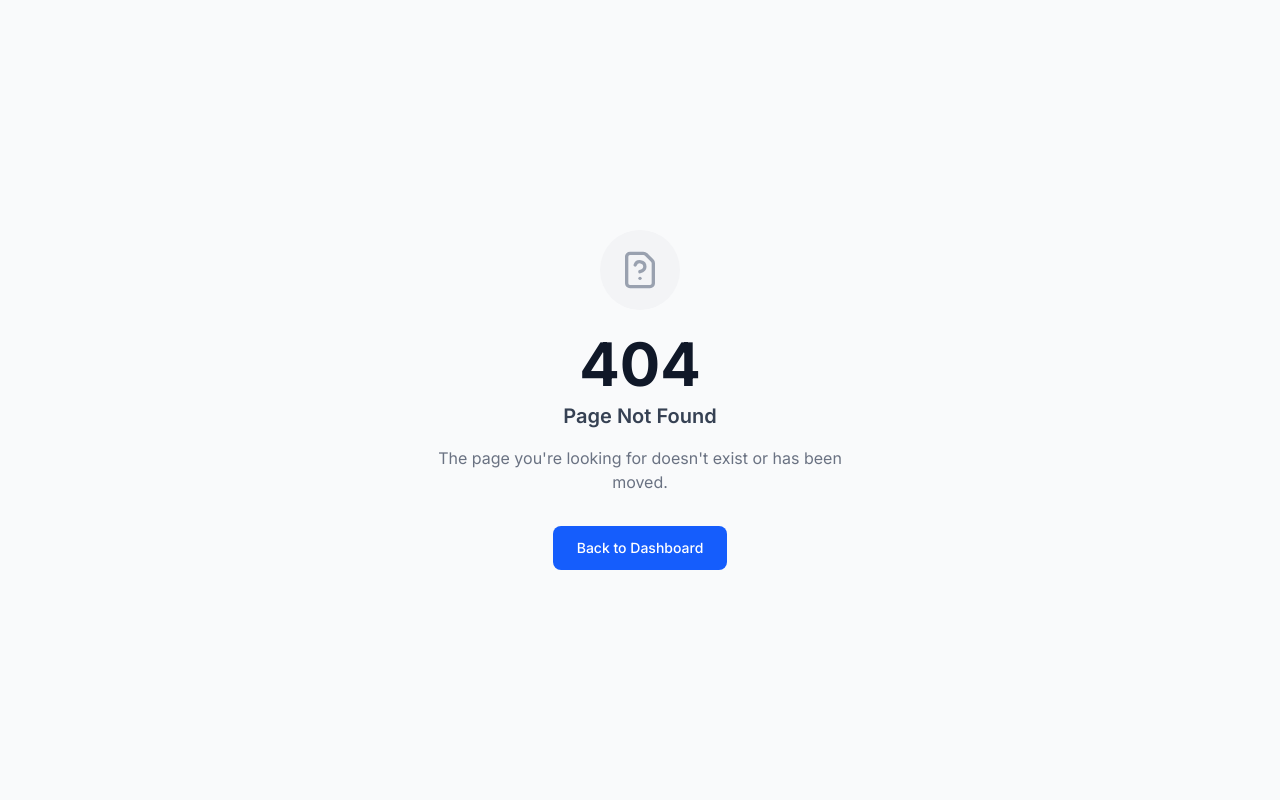
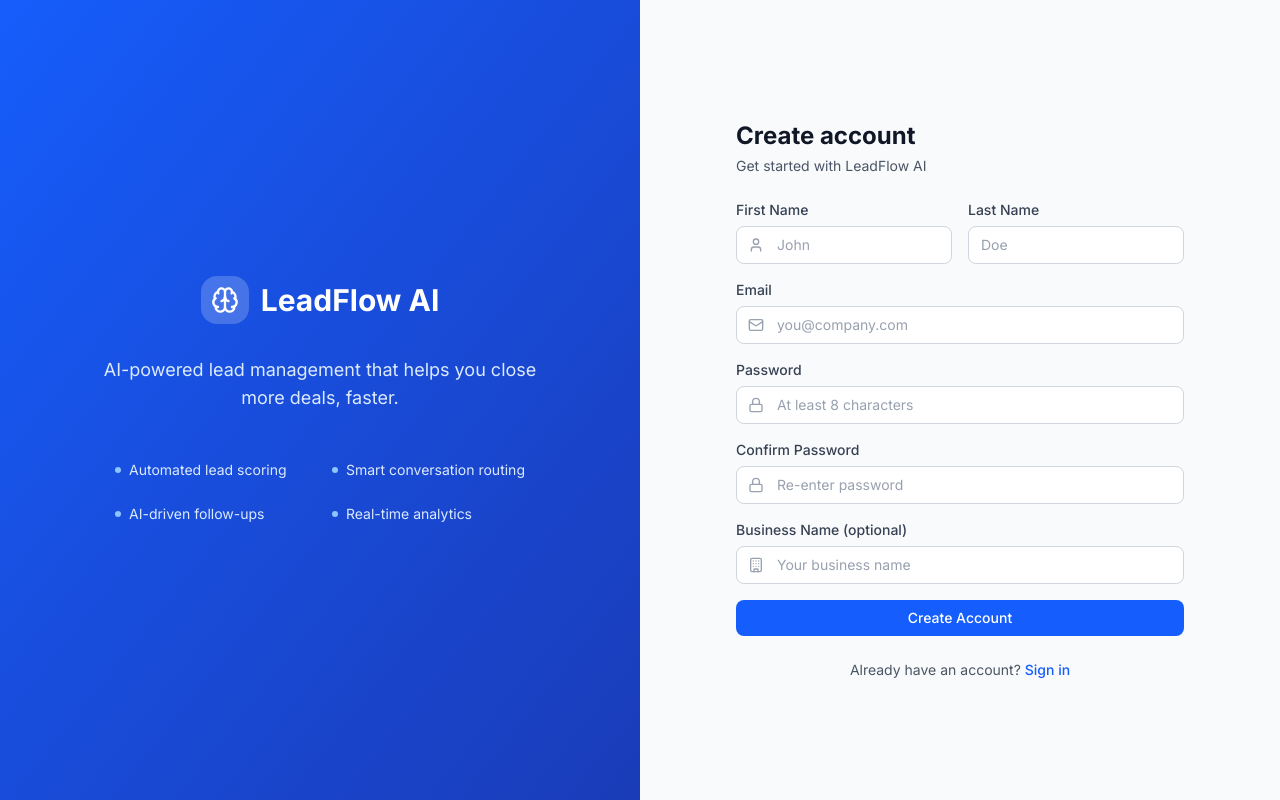
Before and after one commit to dev-taherm/LeadPilot, a Next.js app in the folder frontend/: page /register in a window 1280 px wide. Before the commit this address had no page. Built offline with nearby package versions, Linux system fonts and the light colour scheme; no server answers.

Commit message:
feat(frontend): add registration page with validation

```diff
--- /dev/null
+++ b/frontend/src/app/register/page.tsx
@@ -0,0 +1,162 @@
+"use client";
+
+import { useState, type FormEvent } from "react";
+import { useRouter } from "next/navigation";
+import Link from "next/link";
+import { Mail, Lock, User, Building } from "lucide-react";
+import AuthLayout from "@/components/layout/AuthLayout";
+import { Input } from "@/components/ui/Input";
+import { Button } from "@/components/ui/Button";
+import { register } from "@/lib/auth";
+
+export default function RegisterPage() {
+  const router = useRouter();
+  const [firstName, setFirstName] = useState("");
+  const [lastName, setLastName] = useState("");
+  const [email, setEmail] = useState("");
+  const [password, setPassword] = useState("");
+  const [confirmPassword, setConfirmPassword] = useState("");
+  const [businessName, setBusinessName] = useState("");
+  const [error, setError] = useState("");
+  const [isLoading, setIsLoading] = useState(false);
+
+  async function handleSubmit(e: FormEvent) {
+    e.preventDefault();
+    setError("");
+
+    if (!firstName || !lastName || !email || !password || !confirmPassword) {
+      setError("Please fill in all required fields");
+      return;
+    }
+
+    if (password !== confirmPassword) {
+      setError("Passwords do not match");
+      return;
+    }
+
+    if (password.length < 8) {
+      setError("Password must be at least 8 characters");
+      return;
+    }
+
+    setIsLoading(true);
+    try {
+      await register({
+        email,
+        password,
+        first_name: firstName,
+        last_name: lastName,
+        business_name: businessName || undefined,
+      });
+      router.push("/dashboard");
+    } catch (err) {
+      setError(
+        err instanceof Error ? err.message : "Registration failed. Please try again."
+      );
+    } finally {
+      setIsLoading(false);
+    }
+  }
+
+  return (
+    <AuthLayout>
+      <div className="space-y-6">
+        <div>
+          <h1 className="text-2xl font-bold text-gray-900">Create account</h1>
+          <p className="mt-1 text-sm text-gray-600">
+            Get started with LeadFlow AI
+          </p>
+        </div>
+
+        {error && (
+          <div className="rounded-lg border border-red-200 bg-red-50 px-4 py-3 text-sm text-red-700">
+            {error}
+          </div>
+        )}
+
+        <form onSubmit={handleSubmit} className="space-y-4">
+          <div className="grid grid-cols-2 gap-4">
+            <Input
+              label="First Name"
+              placeholder="John"
+              icon={User}
+              value={firstName}
+              onChange={(e) => setFirstName(e.target.value)}
+              autoComplete="given-name"
+              disabled={isLoading}
+            />
+
+            <Input
+              label="Last Name"
+              placeholder="Doe"
+              value={lastName}
+              onChange={(e) => setLastName(e.target.value)}
+              autoComplete="family-name"
+              disabled={isLoading}
+            />
+          </div>
+
+          <Input
+            label="Email"
+            type="email"
+            placeholder="you@company.com"
+            icon={Mail}
+            value={email}
+            onChange={(e) => setEmail(e.target.value)}
+            autoComplete="email"
+            disabled={isLoading}
+          />
+
+          <Input
+            label="Password"
+            type="password"
+            placeholder="At least 8 characters"
+            icon={Lock}
+            value={password}
+            onChange={(e) => setPassword(e.target.value)}
+            autoComplete="new-password"
+            disabled={isLoading}
+          />
+
+          <Input
+            label="Confirm Password"
+            type="password"
+            placeholder="Re-enter password"
+            icon={Lock}
+            value={confirmPassword}
+            onChange={(e) => setConfirmPassword(e.target.value)}
+            autoComplete="new-password"
+            disabled={isLoading}
+          />
+
+          <Input
+            label="Business Name (optional)"
+            placeholder="Your business name"
+            icon={Building}
+            value={businessName}
+            onChange={(e) => setBusinessName(e.target.value)}
+            disabled={isLoading}
+          />
+
+          <Button
+            type="submit"
+            className="w-full"
+            isLoading={isLoading}
+          >
+            Create Account
+          </Button>
+        </form>
+
+        <p className="text-center text-sm text-gray-600">
+          Already have an account?{" "}
+          <Link
+            href="/login"
+            className="font-medium text-blue-600 hover:text-blue-500"
+          >
+            Sign in
+          </Link>
+        </p>
+      </div>
+    </AuthLayout>
+  );
+}
```
